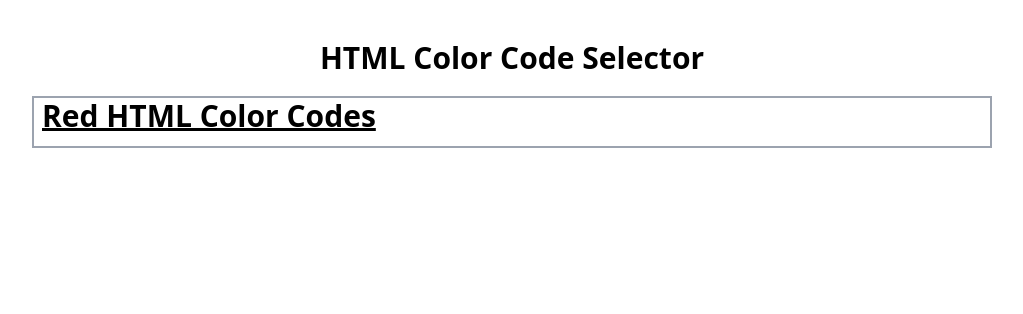
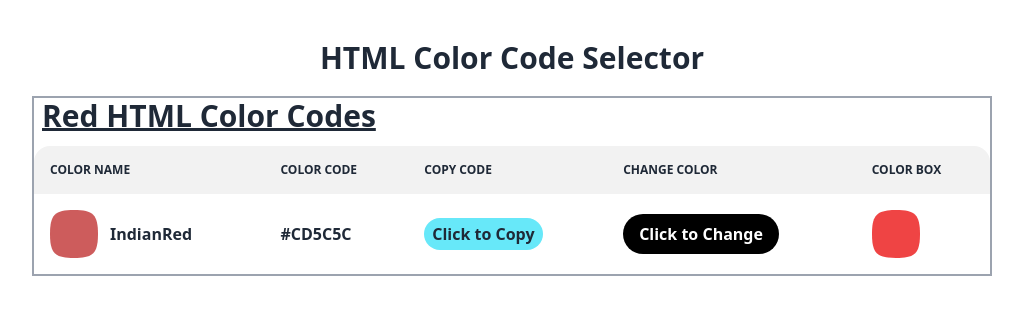
Before and after one commit to faazizpro/html-color-code-selector, a plain HTML site: page index.html in a window 1280 px wide. Shown: the whole page, without its empty margins (128-1151 px from the left). Drawn offline with nearby package versions, Linux system fonts and the light colour scheme.

Commit message:
First table row done

```diff
--- a/index.html
+++ b/index.html
@@ -1,19 +1,80 @@
 <!DOCTYPE html>
-<html lang="en">
-<head>
-    <meta charset="UTF-8">
-    <meta http-equiv="X-UA-Compatible" content="IE=edge">
-    <meta name="viewport" content="width=device-width, initial-scale=1.0">
+<html lang="en" data-theme="light">
+  <head>
+    <meta charset="UTF-8" />
+    <meta http-equiv="X-UA-Compatible" content="IE=edge" />
+    <meta name="viewport" content="width=device-width, initial-scale=1.0" />
     <title>Background CHanger</title>
-    <link rel="stylesheet" href="style.css">
+    <link rel="stylesheet" href="style.css" />
+    <link
+      href="https://cdn.jsdelivr.net/npm/daisyui@2.46.1/dist/full.css"
+      rel="stylesheet"
+      type="text/css"
+    />
     <script src="https://cdn.tailwindcss.com"></script>
-</head>
-<body id="bg-change">
-    <h1 class="text-center text-2xl md:text-3xl mt-5 lg:mt-10 font-medium md:font-bold">HTML Color Code Selector</h1>
+  </head>
+  <body id="bg-change">
+    <h1
+      class="text-center text-2xl md:text-3xl mt-5 lg:mt-10 font-medium md:font-bold"
+    >
+      HTML Color Code Selector
+    </h1>
     <div class="w-3/4 mx-auto border-2 border-gray-400 mt-5">
-        <h1 class="text-xl lg:text-3xl font-semibold underline underline-offset-1 mb-3 md:ml-2">Red HTML Color Codes</h1>
-        <!-- Table -->
+      <h1
+        class="text-xl lg:text-3xl font-semibold underline underline-offset-1 mb-3 md:ml-2"
+      >
+        Red HTML Color Codes
+      </h1>
+      <!-- Table -->
+      <div>
+        <div class="overflow-x-auto w-full">
+          <table class="table w-full">
+            <!-- head -->
+            <thead>
+              <tr>
+                <th>Color Name</th>
+                <th>Color Code</th>
+                <th>Copy Code</th>
+                <th>Change Color</th>
+                <th>Color Box</th>
+              </tr>
+            </thead>
+            <tbody>
+              <!-- row 1 -->
+              <tr>
+                <td>
+                  <div class="flex items-center space-x-3">
+                    <div class="avatar">
+                      <div class="mask mask-squircle indianRed w-12 h-12"></div>
+                    </div>
+                    <div>
+                      <div class="font-bold">IndianRed</div>
+                    </div>
+                  </div>
+                </td>
+                <td>
+                  <div class="font-bold">#CD5C5C</div>
+                </td>
+                <td>
+                  <button
+                    class="rounded-full font-bold hover:transition-all transform hover:scale-110 duration-500 bg-cyan-300 px-2 py-1"
+                  >
+                    Click to Copy
+                  </button>
+                </td>
+                <td>
+                  <button class="py-2 px-4 bg-black text-white rounded-full font-semibold">Click to Change </button>
+                </td>
+                <td>
+                    <div class="bg-red-500 mask mask-squircle w-12 h-12"></div>
+                </td>
+              </tr>
+              <!-- row 2 -->
+              <!-- row 3 -->
+            </tbody>
+          </table>
+        </div>
+      </div>
     </div>
-
-</body>
+  </body>
 </html>
--- a/style.css
+++ b/style.css
@@ -0,0 +1,3 @@
+.indianRed{
+    background-color: #CD5C5C;
+}
```
